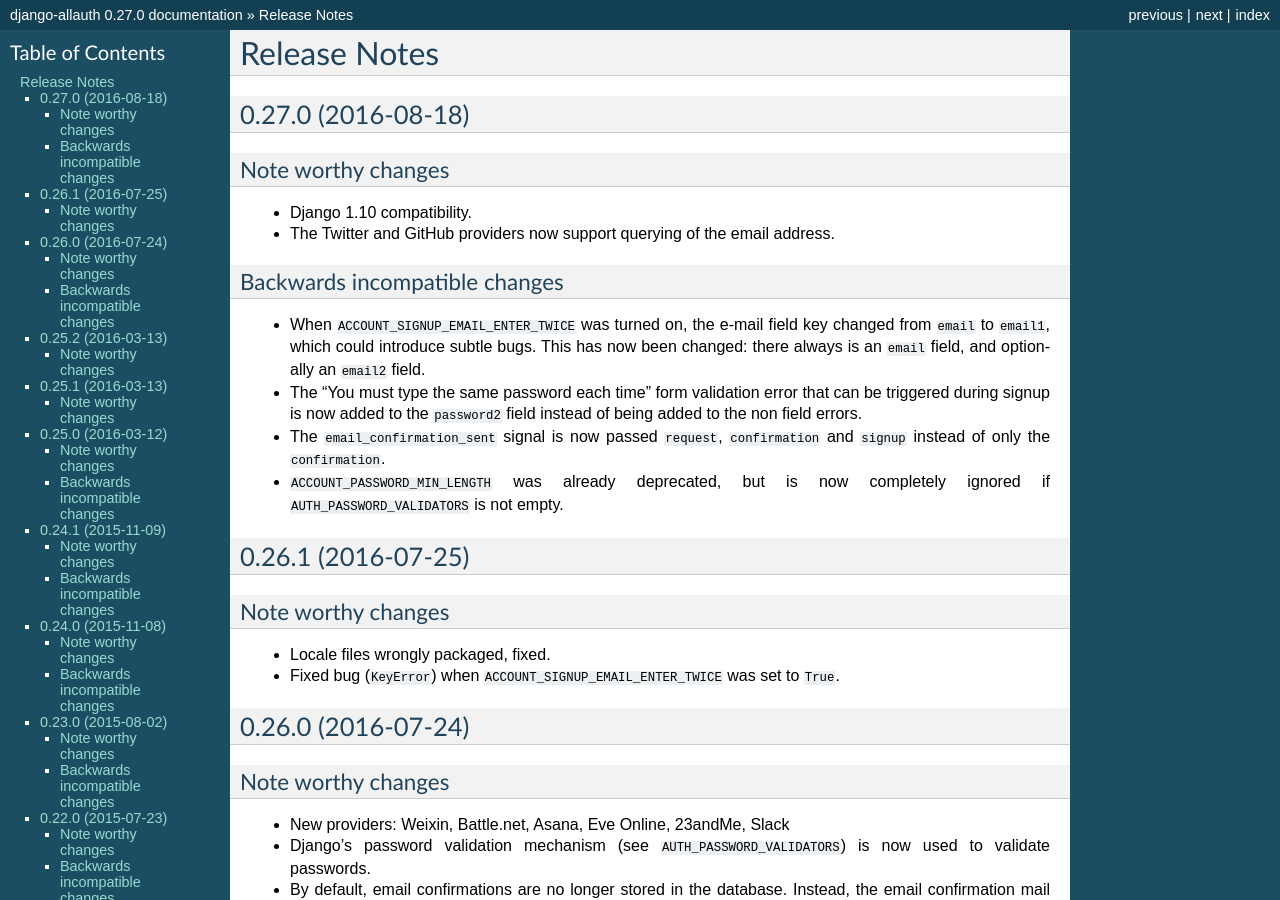
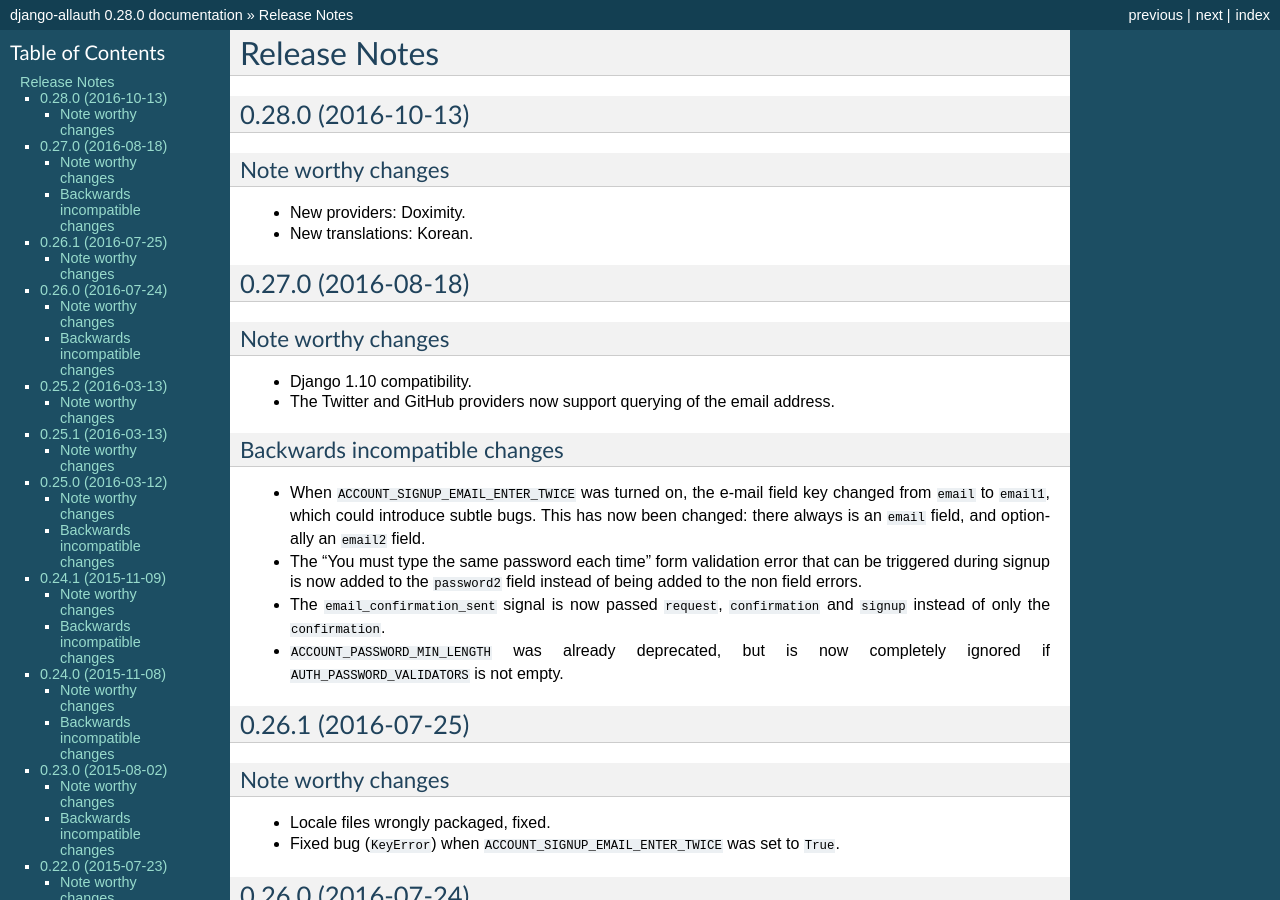
Before and after one commit to timothy-bartlett/django-allauth, a Sphinx documentation site: the page built from docs/release-notes.rst, in a window 1280 px wide and 900 px high. Built offline with Sphinx 7.4.7, drawn with Linux system fonts in a browser that asks for light colours; pages that are not in the unit, such as notebooks, are missing from menus; some of the changed text lies outside the part shown.

Commit message:
Prepping 0.28.0

```diff
--- a/ChangeLog.rst
+++ b/ChangeLog.rst
@@ -1,3 +1,14 @@
+0.28.0 (2016-10-13)
+*******************
+
+Note worthy changes
+-------------------
+
+- New providers: Doximity.
+
+- New translations: Korean.
+
+
 0.27.0 (2016-08-18)
 *******************
 
--- a/allauth/__init__.py
+++ b/allauth/__init__.py
@@ -8,7 +8,7 @@
 
 """
 
-VERSION = (0, 27, 0, 'final', 0)
+VERSION = (0, 28, 0, 'final', 0)
 
 __title__ = 'django-allauth'
 __version_info__ = VERSION
--- a/docs/conf.py
+++ b/docs/conf.py
@@ -46,9 +46,9 @@ copyright = u'2016, Raymond Penners'
 # built documents.
 #
 # The short X.Y version.
-version = '0.27.0'
+version = '0.28.0'
 # The full version, including alpha/beta/rc tags.
-release = '0.27.0'
+release = '0.28.0'
 
 # The language for content autogenerated by Sphinx. Refer to documentation
 # for a list of supported languages.
```
